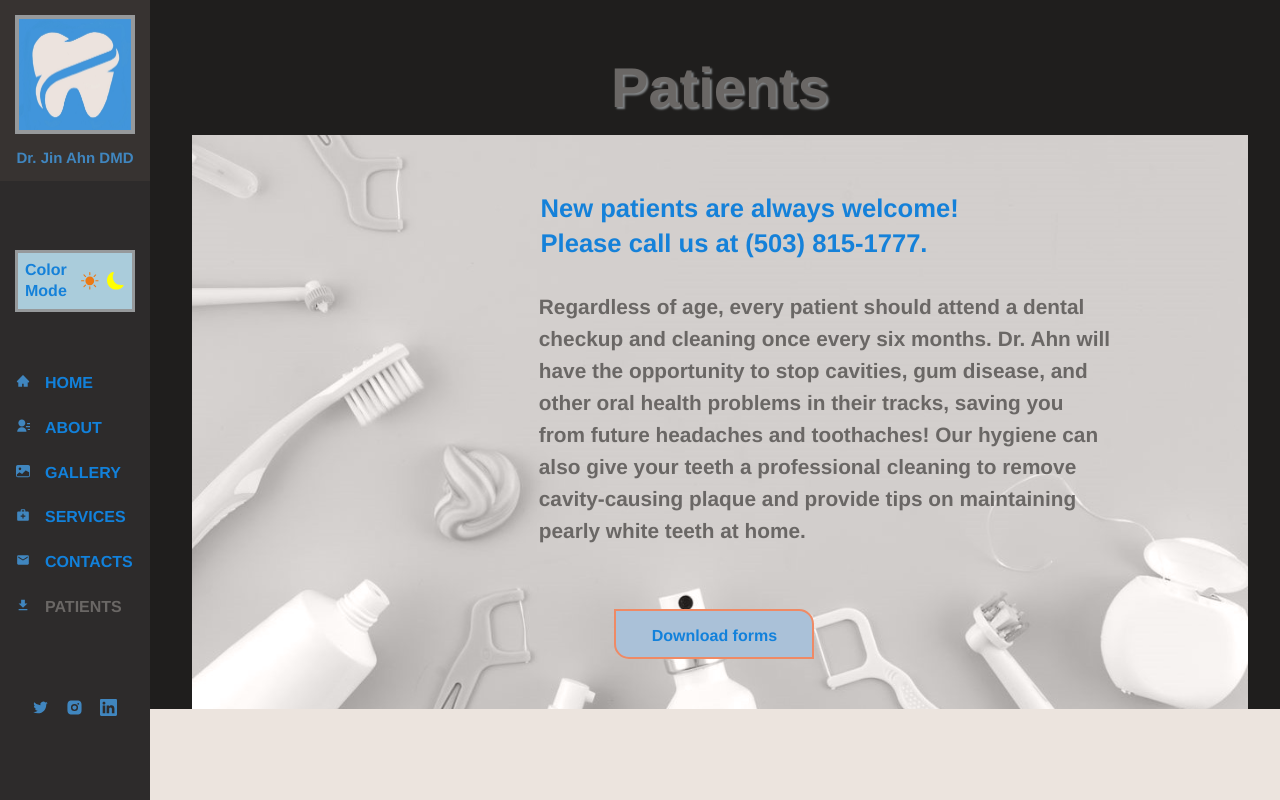
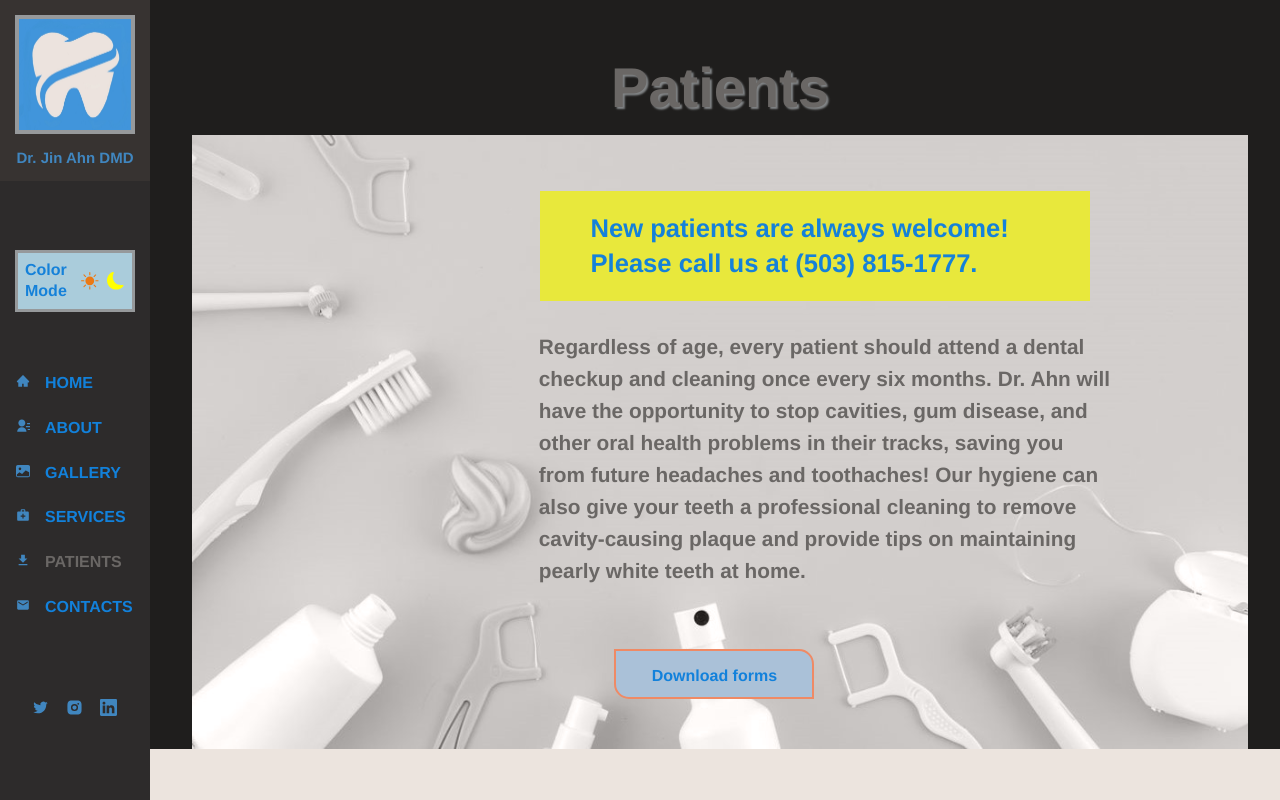
Before and after one commit to SueRtx/Capstone, a React (Create React App) app in the folder dentist/: page /patient in a window 1280 px wide. Built offline with nearby package versions, Linux system fonts and the light colour scheme; a web font is replaced by a local one.

Commit message:
Fix indentations and empty spaces

```diff
--- a/dentist/src/components/header/header.scss
+++ b/dentist/src/components/header/header.scss
@@ -97,8 +97,10 @@
   position: relative;
   overflow: hidden;
   border-radius: 0 15px 0 15px;
-  background:  var(--bt-background);
-  padding-top: 7px;
+  background: rgb(233, 233, 91);
+  padding-top: 10px;
+  font-size: 14px;
+  color: var(--second-text-color);
 }
 
 .contact-button-home span.bg {
@@ -149,7 +151,7 @@
   }
   .intro-page h2 {
     font-size: 1.5rem;
-    line-height: 3.5rem;
+    line-height: 2.6rem;
   }
   .intro-page h3 {
     font-size: 1.5rem;
--- a/dentist/src/data/data.js
+++ b/dentist/src/data/data.js
@@ -31,14 +31,14 @@ const sideBarMenu = [
     url: '/service',
   },
   {
+    text: 'PATIENTS',
+    icon: <IoMdDownload className="link-icon" />,
+    url: '/patient',
+  },
+  {
     text: 'CONTACTS',
     icon: <MdEmail className="link-icon" />,
     url: '/contact',
-  },
-  {
-    text: 'PATIENTS',
-    icon: <IoMdDownload className="link-icon" />,
-    url: '/patient',
   },
 ]
 
--- a/dentist/src/pages/patient/patient.scss
+++ b/dentist/src/pages/patient/patient.scss
@@ -25,9 +25,10 @@
   font-size: 1.6rem;
   line-height: 2.2rem;
   text-align: left;
-
-
+  background-color: rgb(232, 232, 60);
+width: 52%;
   margin: 3% 0% 0 33%;
+  padding: 20px 20px 20px 50px;
 }
 
 .section-patient-description h3 {
```
Also changed, not shown: 1 other file (tests, documents, lock files or other folders). Lines whose indentation alone changed are shown as unchanged.
